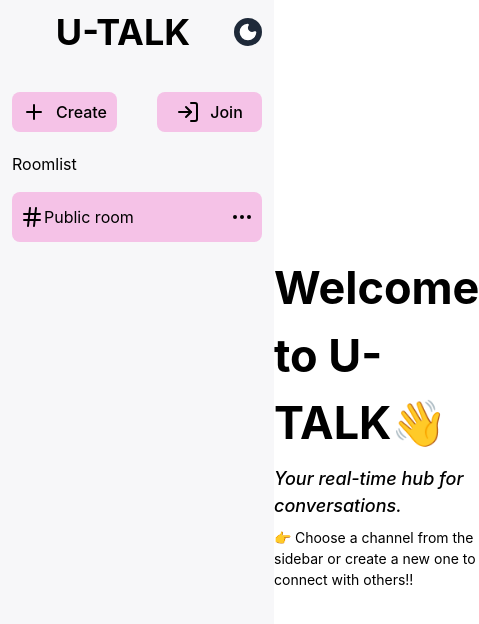
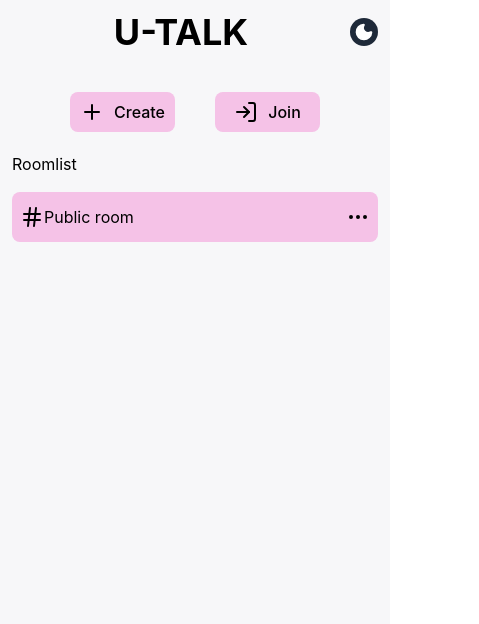
Before and after one commit to Zer0-Gravity/mini-react-project, a React (Vite) app in the folder chat-app/chat-ui/: page / in a window 390 px wide. Shown: the top 624 px of the page, 479 px wide, since content can reach past the window. Built offline with nearby package versions, Linux system fonts and the light colour scheme.

Commit message:
feat: add react route for the navigation both desktop and mobile view. using param - Sidebar + Chat window in desktop - Sidebar / Chat window only in mobile

```diff
--- a/chat-app/chat-ui/package.json
+++ b/chat-app/chat-ui/package.json
@@ -14,6 +14,7 @@
     "lucide-react": "^1.8.0",
     "react": "^19.2.4",
     "react-dom": "^19.2.4",
+    "react-router": "^7.14.1",
     "tailwindcss": "^4.2.2"
   },
   "devDependencies": {
--- a/chat-app/chat-ui/src/App.tsx
+++ b/chat-app/chat-ui/src/App.tsx
@@ -1,14 +1,18 @@
+import { BrowserRouter, Route, Routes } from "react-router";
+import MainLayout from "./components/MainLayout";
+import EmptyState from "./components/EmptyState";
 import ChatWindow from "./components/ChatWindow";
-import EmptyState from "./components/EmptyState";
-import Sidebar from "./components/Sidebar";
 
 function App() {
     return (
-        <main className="flex h-screen w-screen">
-            <Sidebar />
-            {/* <ChatWindow /> */}
-            <EmptyState />
-        </main>
+        <BrowserRouter>
+            <Routes>
+                <Route path="/" element={<MainLayout />}>
+                    <Route index element={<EmptyState />} />
+                    <Route path="/:roomId" element={<ChatWindow />} />
+                </Route>
+            </Routes>
+        </BrowserRouter>
     );
 }
 
--- /dev/null
+++ b/chat-app/chat-ui/src/components/MainLayout.tsx
@@ -0,0 +1,23 @@
+import { Outlet, useParams } from "react-router";
+import Sidebar from "./Sidebar";
+
+function MainLayout() {
+    const { roomId } = useParams();
+
+    return (
+        <main className="h-screen w-screen flex">
+            <div
+                className={`${roomId ? "hidden" : "block"} w-full md:w-75 md:block`}
+            >
+                <Sidebar />
+            </div>
+
+            {/* Display the chat window */}
+            <div className={`${roomId ? "block" : "hidden"} md:flex md:flex-1`}>
+                <Outlet />
+            </div>
+        </main>
+    );
+}
+
+export default MainLayout;
--- a/chat-app/chat-ui/src/components/Sidebar.tsx
+++ b/chat-app/chat-ui/src/components/Sidebar.tsx
@@ -21,7 +21,7 @@ function Sidebar() {
     }, [theme]);
 
     return (
-        <main className="bg-sidebar h-full md:w-75 p-3 space-y-5">
+        <main className="bg-sidebar h-full p-3 space-y-5">
             <div className="flex items-center mb-10">
                 <h1 className="font-bold text-4xl flex-1 text-center text-primary-text">
                     U-TALK
```
Also changed, not shown: 1 other file (tests, documents, lock files or other folders).
